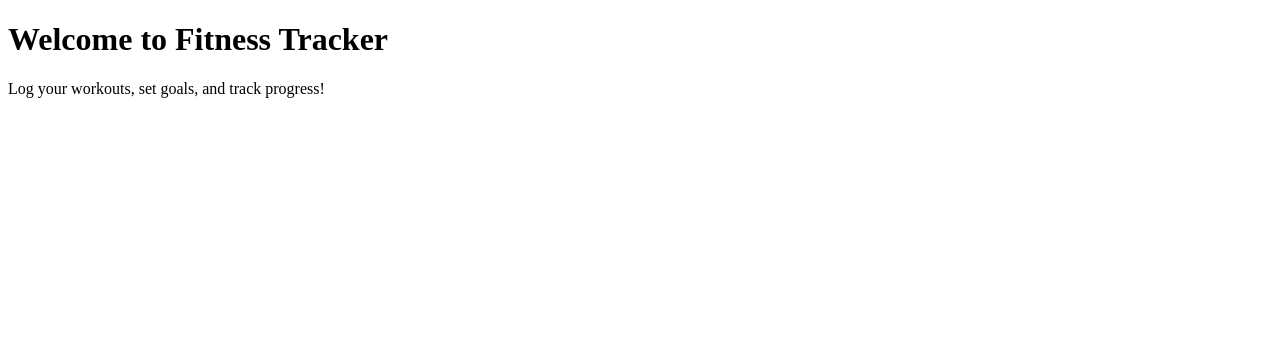
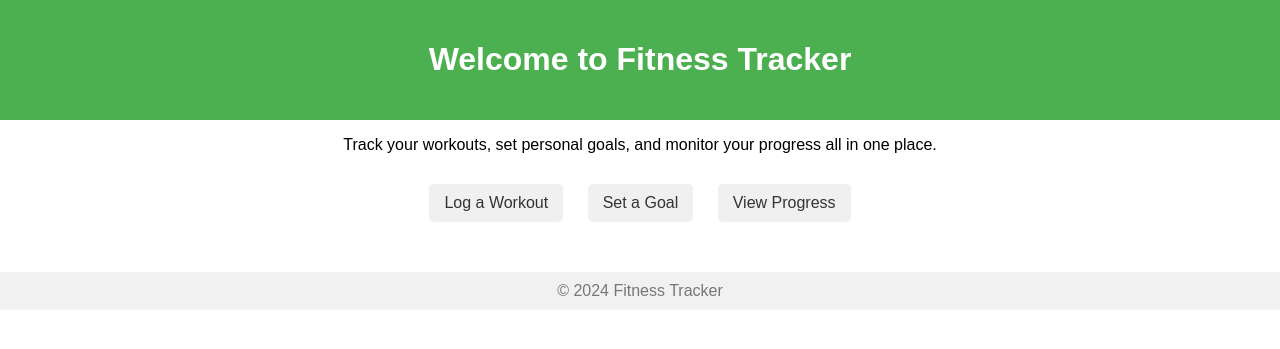
Before and after one commit to DrDimonic/fitness_tracking_app, a Flask app: page / in a window 1280 px wide. Shown: the top 349 px of the page. Run offline with Flask 3, Linux system fonts and the light colour scheme.

Commit message:
Update index.html

```diff
--- a/app/templates/index.html
+++ b/app/templates/index.html
@@ -2,9 +2,57 @@
 <html>
 <head>
     <title>Fitness Tracker</title>
+    <style>
+        /* Inline CSS to style the page */
+        body {
+            font-family: Arial, sans-serif;
+            text-align: center;
+            margin: 0;
+            padding: 0;
+        }
+        header {
+            background-color: #4CAF50;
+            padding: 20px;
+            color: white;
+        }
+        nav {
+            margin: 20px;
+        }
+        nav a {
+            text-decoration: none;
+            margin: 10px;
+            padding: 10px 15px;
+            background-color: #f0f0f0;
+            color: #333;
+            border-radius: 5px;
+            display: inline-block;
+        }
+        nav a:hover {
+            background-color: #ddd;
+        }
+        footer {
+            margin-top: 40px;
+            padding: 10px;
+            background-color: #f1f1f1;
+            color: #777;
+        }
+    </style>
 </head>
 <body>
-    <h1>Welcome to Fitness Tracker</h1>
-    <p>Log your workouts, set goals, and track progress!</p>
+    <header>
+        <h1>Welcome to Fitness Tracker</h1>
+    </header>
+
+    <p>Track your workouts, set personal goals, and monitor your progress all in one place.</p>
+
+    <nav>
+        <a href="{{ url_for('main.log_workout') }}">Log a Workout</a>
+        <a href="{{ url_for('main.set_goal') }}">Set a Goal</a>
+        <a href="{{ url_for('main.progress') }}">View Progress</a>
+    </nav>
+
+    <footer>
+        &copy; 2024 Fitness Tracker
+    </footer>
 </body>
 </html>
--- a/requirements.txt
+++ b/requirements.txt
@@ -1,2 +1,3 @@
 Flask
+Flask-WTF
 Peewee
```
